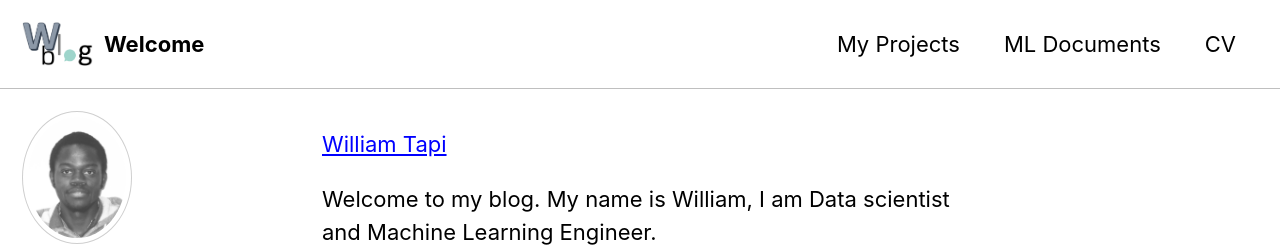
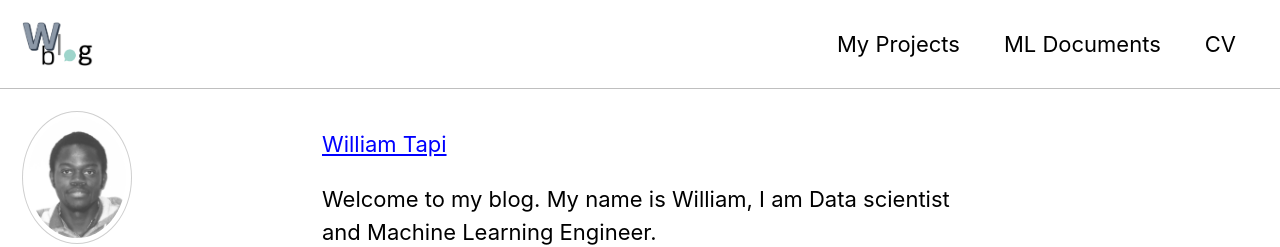
Before and after one commit to Will007-max/Will007-max.github.io, a Jekyll site: the page built from index.html, in a window 1280 px wide and 1202 px high. Shown: the top 247 px of the window. Built offline with Jekyll 4.4.1, drawn with Linux system fonts in a browser that asks for light colours; cached includes are drawn as plain includes; a script that is not in the unit is left out; the list of posts is cut into pages by our own code; comment, search, counter and statistics services are not loaded.

Commit message:
new article

```diff
--- a/_config.yml
+++ b/_config.yml
@@ -16,7 +16,7 @@ minimal_mistakes_skin    : "contrast" # "air", "aqua", "default", "dark", "dirt"
 
 # Site Settings
 locale                   : "en-US"
-title                    : "Welcome"
+title                    : ""
 title_separator          : "|"
 subtitle                 : # site tagline that appears below site title in masthead
 name                     : "William Tapi"
```
